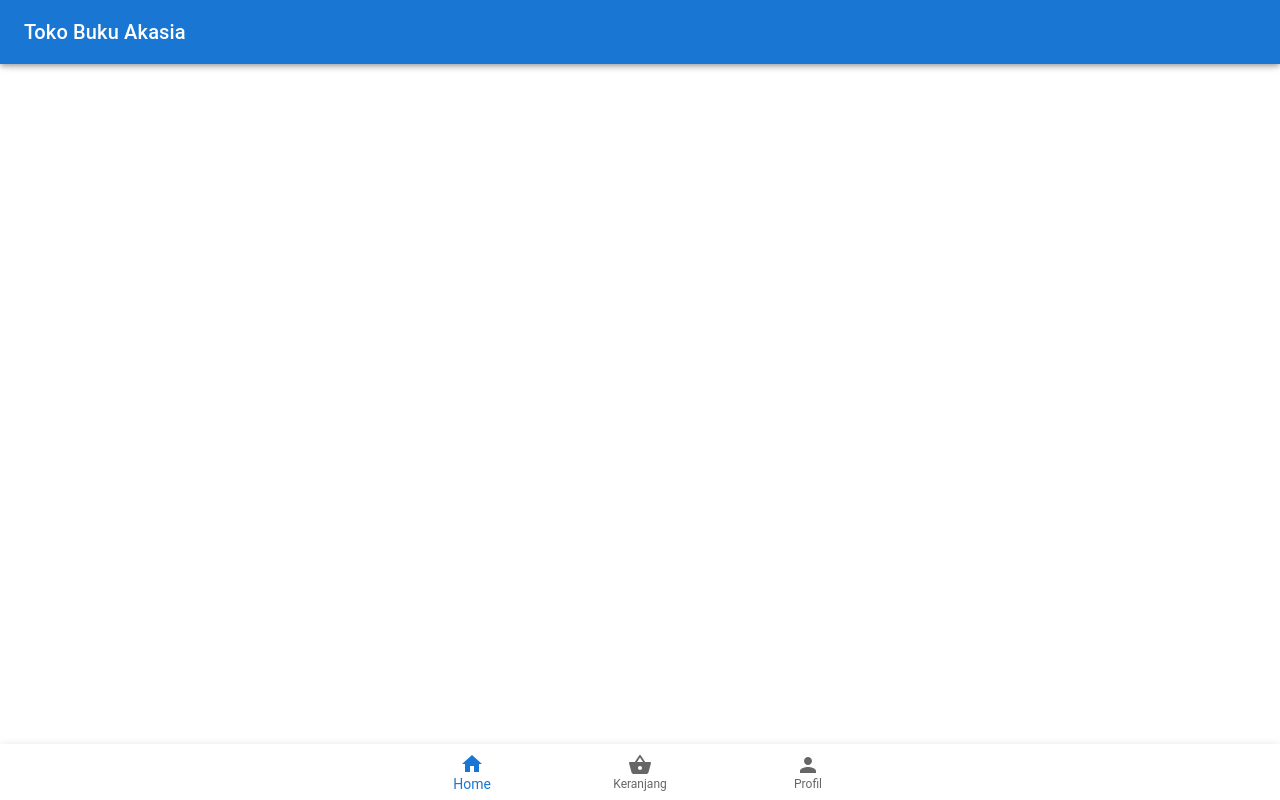
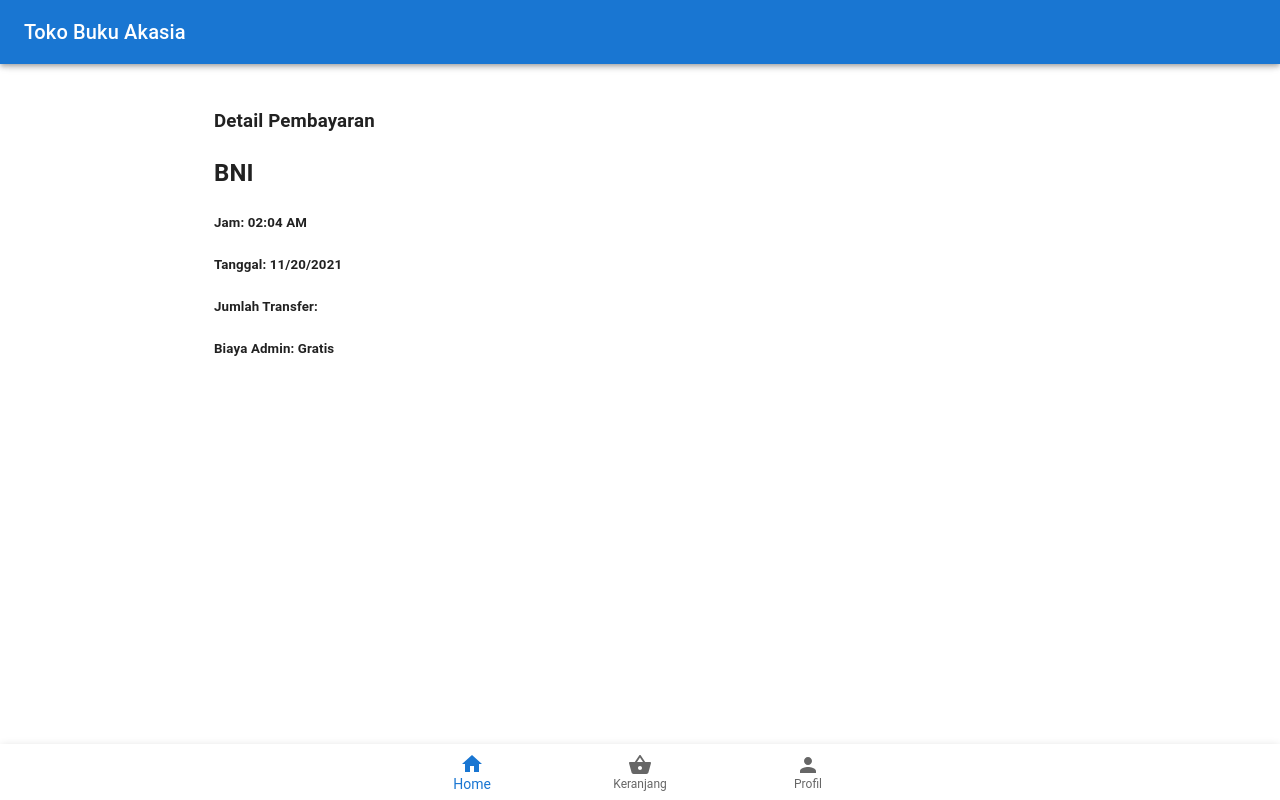
Before and after one commit to lazuardi100/toko-buku-akasia, a React (Create React App) app: page /paymentDetail/BNI in a window 1280 px wide. Built offline with nearby package versions, Linux system fonts and the light colour scheme.

Commit message:
Add Detail Payment Page

```diff
--- a/src/App.js
+++ b/src/App.js
@@ -9,6 +9,7 @@
 // import Sidebar from './Components/Sidebar';
 import Home from './Pages/Home';
 import Payment from './Pages/Payment';
+import PaymentDetail from './Pages/PaymentDetail';
 import BottomNav from './Components/BottomNav';
 
 // import {getDatabase, push, ref, child, update} from "firebase/database";
@@ -50,7 +51,8 @@
         </AppBar>
         <Routes>
           <Route exact path='/' element={<Home />} />
-          <Route path='/payment' element={<Payment />} />
+          <Route path='/payment' element={<Payment price='20.000' />} />
+          <Route path='/paymentDetail/:bank' element={<PaymentDetail />} />
         </Routes>
         {/* <Button onClick={prepareData} variant="contained">Import Database</Button> */}
         <BottomNav />
--- a/src/Components/Payment/CardPayment.js
+++ b/src/Components/Payment/CardPayment.js
@@ -1,7 +1,10 @@
 import React from 'react';
-import { Card, CardContent, CardActions, Typography, Button } from "@mui/material";
+import { Card, CardContent, CardActions, Typography } from "@mui/material";
+
+import { Link } from 'react-router-dom';
 
 function CardPayment({ bank, rekening }) {
+    console.log(bank);
     return (
         <>
             <Card>
@@ -9,7 +12,7 @@
                     <Typography>{bank}  {rekening}</Typography>
                 </CardContent>
                 <CardActions>
-                    <Button size="small">Pilih</Button>
+                    <Link to={`/paymentDetail/${bank}`} state={{ rekening }}>Pilih</Link>
                 </CardActions>
             </Card>
         </>
--- a/src/Pages/Payment.js
+++ b/src/Pages/Payment.js
@@ -40,11 +40,16 @@
                 <h3>Pilih Metode Pembayaran</h3>
                 <p>Pilih metode pembayaran dan pastikan rekening ini adalah milik kamu ya</p>
                 <h4>Total Harga Rp. {props.price ? props.price : "200.000"} </h4>
-                {bankData.map((data) => (
-                    <>
-                        <CardPayment bank={data["bank"]} rekening={data["rekening"]} />
+                {bankData.map((data, id) => (
+                    <React.Fragment
+                        key={id}
+                    >
+                        <CardPayment
+                            bank={data["bank"]}
+                            rekening={data["rekening"]}
+                        />
                         <br />
-                    </>
+                    </React.Fragment>
                 ))}
             </Container>
         </Box>
--- /dev/null
+++ b/src/Pages/PaymentDetail.js
@@ -0,0 +1,36 @@
+import * as React from 'react';
+import CssBaseline from '@mui/material/CssBaseline';
+import Box from '@mui/material/Box';
+import Container from '@mui/material/Container';
+import Toolbar from '@mui/material/Toolbar';
+
+import { useParams } from 'react-router-dom';
+
+export default function Home(props) {
+    const { bank } = useParams();
+
+    const current = new Date();
+    const time = current.toLocaleTimeString("en-US", {
+        hour: "2-digit",
+        minute: "2-digit",
+    });
+    const date = current.toLocaleDateString();
+
+    return (
+        <Box
+            component="main"
+            sx={{ flexGrow: 1, bgcolor: 'background.default', p: 3, }}
+        >
+            <Toolbar />
+            <CssBaseline />
+            <Container maxWidth="md">
+                <h3>Detail Pembayaran</h3>
+                <h2>{bank}</h2>
+                <h5>Jam: {time}</h5>
+                <h5>Tanggal: {date}</h5>
+                <h5>Jumlah Transfer: </h5>
+                <h5>Biaya Admin: Gratis</h5>
+            </Container>
+        </Box>
+    );
+};
```
Also changed, not shown: src/Components/Book/BookItem.js (+4 -4 lines).
